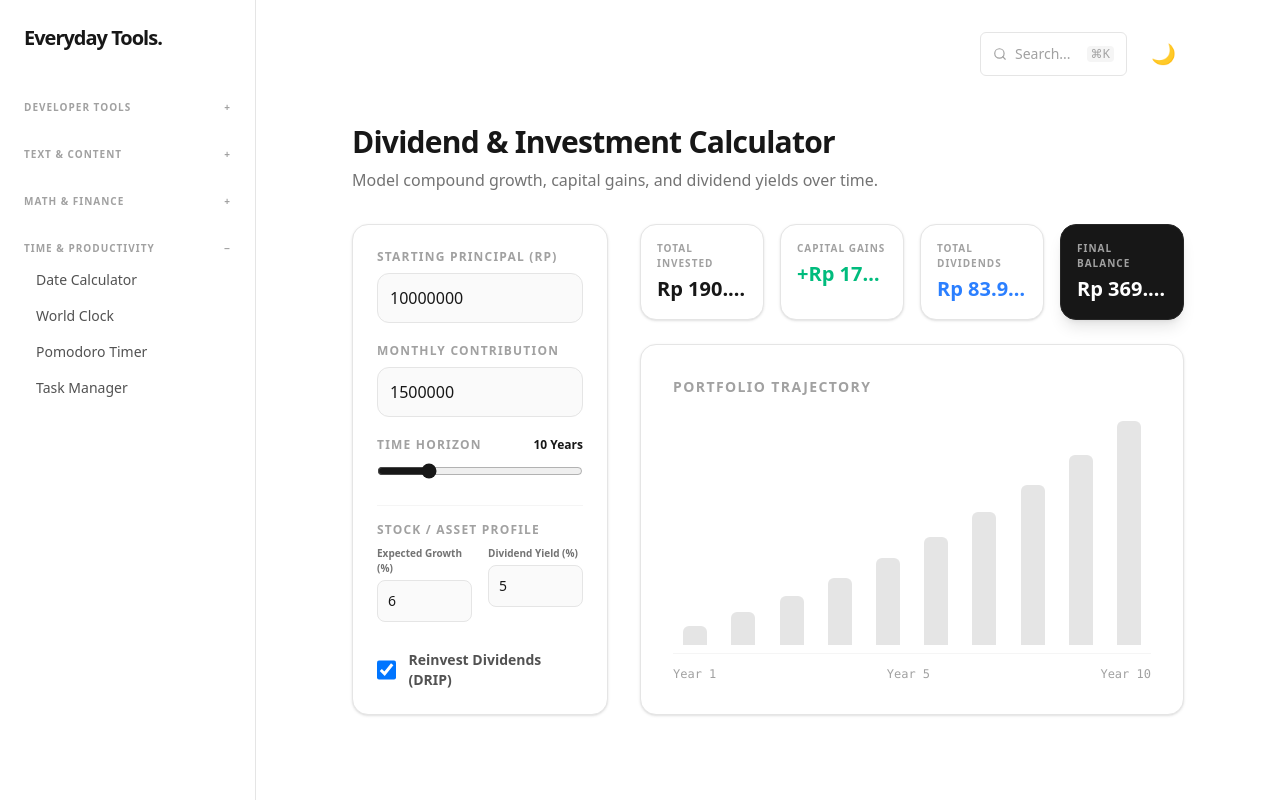
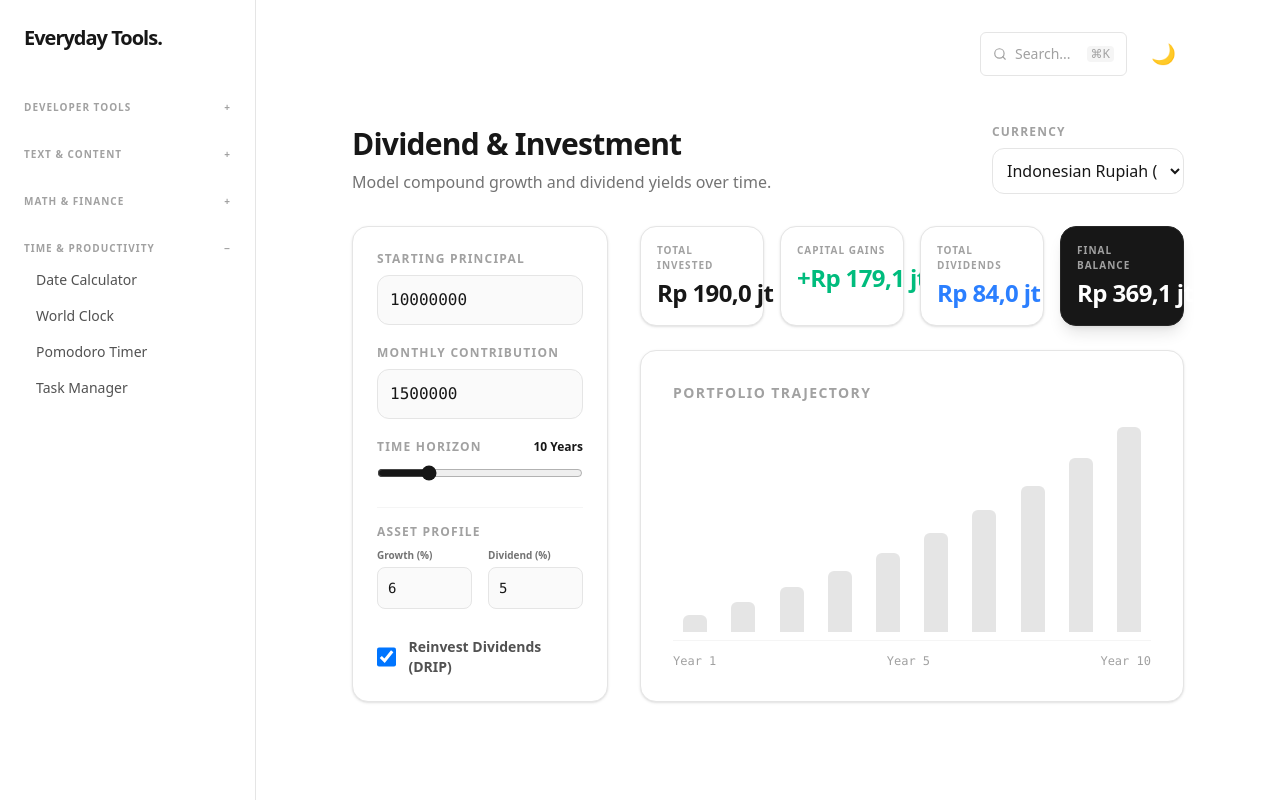
Before and after one commit to Fairfax18/everyday-tools, a Next.js app: page /math/investment in a window 1280 px wide. Built offline with nearby package versions, Linux system fonts and the light colour scheme.

Commit message:
optimize investment tool

```diff
--- a/app/math/investment/page.js
+++ b/app/math/investment/page.js
@@ -2,8 +2,18 @@
 import { useState, useMemo } from 'react';
 import { motion } from 'framer-motion';
 
+const CURRENCIES = [
+  { code: 'USD', label: 'US Dollar ($)', locale: 'en-US' },
+  { code: 'IDR', label: 'Indonesian Rupiah (Rp)', locale: 'id-ID' },
+  { code: 'EUR', label: 'Euro (€)', locale: 'en-DE' },
+  { code: 'GBP', label: 'British Pound (£)', locale: 'en-GB' },
+  { code: 'JPY', label: 'Japanese Yen (¥)', locale: 'ja-JP' },
+  { code: 'AUD', label: 'Australian Dollar ($)', locale: 'en-AU' },
+  { code: 'SGD', label: 'Singapore Dollar ($)', locale: 'en-SG' },
+];
+
 export default function InvestmentCalculator() {
-  // Setup defaults focused on IDR for realistic modeling
+  const [currency, setCurrency] = useState(CURRENCIES[1]); // Default to IDR
   const [principal, setPrincipal] = useState(10000000);
   const [monthlyContribution, setMonthlyContribution] = useState(1500000);
   const [years, setYears] = useState(10);
@@ -23,20 +33,16 @@ export default function InvestmentCalculator() {
     const divRate = (Number(dividendYield) || 0) / 100;
 
     for (let y = 1; y <= (Number(years) || 1); y++) {
-      // Add a year's worth of contributions
       const yearlyContribution = mContribute * 12;
       totalInvested += yearlyContribution;
       currentBalance += yearlyContribution;
 
-      // Calculate Capital Gains for the year
       const capitalGain = currentBalance * growthRate;
       currentBalance += capitalGain;
 
-      // Calculate Dividends for the year (based on new balance)
       const dividend = currentBalance * divRate;
       totalDividends += dividend;
 
-      // DRIP (Dividend Reinvestment Plan)
       if (reinvest) {
         currentBalance += dividend;
       }
@@ -62,43 +68,71 @@ export default function InvestmentCalculator() {
     };
   }, [principal, monthlyContribution, years, annualGrowth, dividendYield, reinvest]);
 
-  // Format IDR natively without decimals
+  // --- Formatting Helpers ---
+  const isZeroDecimal = ['IDR', 'JPY'].includes(currency.code);
+
+  // Full format for tooltips (e.g., Rp 28.583.565.689)
   const formatMoney = (amount) => {
-    return new Intl.NumberFormat('id-ID', {
+    return new Intl.NumberFormat(currency.locale, {
       style: 'currency',
-      currency: 'IDR',
-      minimumFractionDigits: 0,
-      maximumFractionDigits: 0,
-    }).format(amount);
+      currency: currency.code,
+      minimumFractionDigits: isZeroDecimal ? 0 : 2,
+      maximumFractionDigits: isZeroDecimal ? 0 : 2,
+    }).format(amount || 0);
+  };
+
+  // Compact format for tiny summary cards (e.g., Rp 28,6 M)
+  const formatCompactMoney = (amount) => {
+    return new Intl.NumberFormat(currency.locale, {
+      style: 'currency',
+      currency: currency.code,
+      notation: 'compact',
+      maximumFractionDigits: 1,
+    }).format(amount || 0);
   };
 
   return (
     <div className="max-w-5xl mx-auto animate-fade-in pb-12">
-      <h1 className="text-3xl font-bold tracking-tight mb-2">Dividend & Investment Calculator</h1>
-      <p className="text-neutral-500 dark:text-neutral-400 mb-8">Model compound growth, capital gains, and dividend yields over time.</p>
+      <div className="flex flex-col md:flex-row md:items-end justify-between mb-8 gap-4">
+        <div>
+          <h1 className="text-3xl font-bold tracking-tight mb-2">Dividend & Investment</h1>
+          <p className="text-neutral-500 dark:text-neutral-400">Model compound growth and dividend yields over time.</p>
+        </div>
+
+        {/* Currency Selector */}
+        <div className="w-full md:w-48">
+          <label className="block text-xs font-bold uppercase tracking-widest text-neutral-400 mb-2">Currency</label>
+          <select
+            value={currency.code}
+            onChange={(e) => setCurrency(CURRENCIES.find(c => c.code === e.target.value))}
+            className="w-full p-2.5 rounded-xl border border-neutral-200 dark:border-neutral-800 bg-white dark:bg-[#111] focus:outline-none focus:ring-2 focus:ring-neutral-900 dark:focus:ring-white transition"
+          >
+            {CURRENCIES.map(c => <option key={c.code} value={c.code}>{c.label}</option>)}
+          </select>
+        </div>
+      </div>
 
       <div className="grid lg:grid-cols-12 gap-8">
 
         {/* Left Column: Parameters */}
         <div className="lg:col-span-4 space-y-6">
           <div className="bg-white dark:bg-[#111] p-6 rounded-2xl border border-neutral-200 dark:border-neutral-800 shadow-sm">
-
             <div className="space-y-5">
               <div>
-                <label className="block text-xs font-bold uppercase tracking-widest text-neutral-400 mb-2">Starting Principal (Rp)</label>
+                <label className="block text-xs font-bold uppercase tracking-widest text-neutral-400 mb-2">Starting Principal</label>
                 <input
-                  type="number" min="0" step="100000"
+                  type="number" min="0" step="1000"
                   value={principal} onChange={(e) => setPrincipal(e.target.value)}
-                  className="w-full p-3 rounded-xl border border-neutral-200 dark:border-neutral-800 bg-neutral-50 dark:bg-neutral-900 focus:outline-none focus:ring-2 focus:ring-neutral-900 dark:focus:ring-white transition"
+                  className="w-full p-3 rounded-xl border border-neutral-200 dark:border-neutral-800 bg-neutral-50 dark:bg-neutral-900 focus:outline-none focus:ring-2 focus:ring-neutral-900 dark:focus:ring-white transition font-mono"
                 />
               </div>
 
               <div>
                 <label className="block text-xs font-bold uppercase tracking-widest text-neutral-400 mb-2">Monthly Contribution</label>
                 <input
-                  type="number" min="0" step="50000"
+                  type="number" min="0" step="100"
                   value={monthlyContribution} onChange={(e) => setMonthlyContribution(e.target.value)}
-                  className="w-full p-3 rounded-xl border border-neutral-200 dark:border-neutral-800 bg-neutral-50 dark:bg-neutral-900 focus:outline-none focus:ring-2 focus:ring-neutral-900 dark:focus:ring-white transition"
+                  className="w-full p-3 rounded-xl border border-neutral-200 dark:border-neutral-800 bg-neutral-50 dark:bg-neutral-900 focus:outline-none focus:ring-2 focus:ring-neutral-900 dark:focus:ring-white transition font-mono"
                 />
               </div>
 
@@ -115,22 +149,22 @@ export default function InvestmentCalculator() {
               </div>
 
               <div className="pt-4 border-t border-neutral-100 dark:border-neutral-800">
-                <label className="block text-xs font-bold uppercase tracking-widest text-neutral-400 mb-2">Stock / Asset Profile</label>
+                <label className="block text-xs font-bold uppercase tracking-widest text-neutral-400 mb-2">Asset Profile</label>
                 <div className="grid grid-cols-2 gap-4">
                   <div>
-                    <span className="block text-[10px] font-bold text-neutral-500 mb-1">Expected Growth (%)</span>
+                    <span className="block text-[10px] font-bold text-neutral-500 mb-1">Growth (%)</span>
                     <input
                       type="number" min="0" step="0.1"
                       value={annualGrowth} onChange={(e) => setAnnualGrowth(e.target.value)}
-                      className="w-full p-2.5 text-sm rounded-lg border border-neutral-200 dark:border-neutral-800 bg-neutral-50 dark:bg-neutral-900 focus:outline-none focus:ring-1 focus:ring-neutral-900 dark:focus:ring-white"
+                      className="w-full p-2.5 text-sm rounded-lg border border-neutral-200 dark:border-neutral-800 bg-neutral-50 dark:bg-neutral-900 focus:outline-none focus:ring-1 focus:ring-neutral-900 dark:focus:ring-white font-mono"
                     />
                   </div>
                   <div>
-                    <span className="block text-[10px] font-bold text-neutral-500 mb-1">Dividend Yield (%)</span>
+                    <span className="block text-[10px] font-bold text-neutral-500 mb-1">Dividend (%)</span>
                     <input
                       type="number" min="0" step="0.1"
                       value={dividendYield} onChange={(e) => setDividendYield(e.target.value)}
-                      className="w-full p-2.5 text-sm rounded-lg border border-neutral-200 dark:border-neutral-800 bg-neutral-50 dark:bg-neutral-900 focus:outline-none focus:ring-1 focus:ring-neutral-900 dark:focus:ring-white"
+                      className="w-full p-2.5 text-sm rounded-lg border border-neutral-200 dark:border-neutral-800 bg-neutral-50 dark:bg-neutral-900 focus:outline-none focus:ring-1 focus:ring-neutral-900 dark:focus:ring-white font-mono"
                     />
                   </div>
                 </div>
@@ -154,50 +188,48 @@ export default function InvestmentCalculator() {
         {/* Right Column: Visualization & Breakdown */}
         <div className="lg:col-span-8 flex flex-col space-y-6">
 
-          {/* Top Summary Cards */}
+          {/* Top Summary Cards USING COMPACT MONEY */}
           <div className="grid grid-cols-2 md:grid-cols-4 gap-4">
             <div className="p-4 bg-white dark:bg-[#111] border border-neutral-200 dark:border-neutral-800 rounded-2xl shadow-sm">
               <p className="text-[10px] font-bold uppercase tracking-widest text-neutral-400 mb-1">Total Invested</p>
-              <p className="text-lg md:text-xl font-bold text-neutral-900 dark:text-white tabular-nums truncate">{formatMoney(projection.totalInvested)}</p>
+              <p className="text-xl md:text-2xl font-bold text-neutral-900 dark:text-white tabular-nums tracking-tight">{formatCompactMoney(projection.totalInvested)}</p>
             </div>
             <div className="p-4 bg-white dark:bg-[#111] border border-neutral-200 dark:border-neutral-800 rounded-2xl shadow-sm">
               <p className="text-[10px] font-bold uppercase tracking-widest text-neutral-400 mb-1">Capital Gains</p>
-              <p className="text-lg md:text-xl font-bold text-emerald-500 dark:text-emerald-400 tabular-nums truncate">+{formatMoney(projection.totalGrowth)}</p>
+              <p className="text-xl md:text-2xl font-bold text-emerald-500 dark:text-emerald-400 tabular-nums tracking-tight">+{formatCompactMoney(projection.totalGrowth)}</p>
             </div>
             <div className="p-4 bg-white dark:bg-[#111] border border-neutral-200 dark:border-neutral-800 rounded-2xl shadow-sm">
               <p className="text-[10px] font-bold uppercase tracking-widest text-neutral-400 mb-1">Total Dividends</p>
-              <p className="text-lg md:text-xl font-bold text-blue-500 dark:text-blue-400 tabular-nums truncate">{formatMoney(projection.totalDividends)}</p>
+              <p className="text-xl md:text-2xl font-bold text-blue-500 dark:text-blue-400 tabular-nums tracking-tight">{formatCompactMoney(projection.totalDividends)}</p>
             </div>
             <div className="p-4 bg-neutral-900 dark:bg-white border border-neutral-800 dark:border-neutral-200 rounded-2xl shadow-lg">
               <p className="text-[10px] font-bold uppercase tracking-widest text-neutral-400 dark:text-neutral-500 mb-1">Final Balance</p>
-              <p className="text-lg md:text-xl font-extrabold text-white dark:text-neutral-900 tabular-nums truncate">{formatMoney(projection.finalBalance)}</p>
+              <p className="text-xl md:text-2xl font-extrabold text-white dark:text-neutral-900 tabular-nums tracking-tight">{formatCompactMoney(projection.finalBalance)}</p>
             </div>
           </div>
 
-          {/* Visual Growth Chart */}
+          {/* Visual Growth Chart USING FULL MONEY IN TOOLTIPS */}
           <div className="bg-white dark:bg-[#111] p-6 md:p-8 rounded-2xl border border-neutral-200 dark:border-neutral-800 shadow-sm flex-1 flex flex-col">
             <h3 className="text-sm font-bold uppercase tracking-widest text-neutral-400 mb-6">Portfolio Trajectory</h3>
 
             <div className="flex-1 flex items-end justify-between gap-1 h-64 border-b border-neutral-100 dark:border-neutral-800 pb-2">
               {projection.yearlyData.map((data, idx) => {
-                // Calculate height percentages relative to the final max balance
                 const totalHeightPct = (data.balance / projection.maxBalance) * 100;
 
                 return (
                   <div key={data.year} className="relative group w-full flex flex-col justify-end items-center h-full">
-                    {/* Hover Tooltip */}
+                    {/* Hover Tooltip - Shows full un-abbreviated number */}
                     <div className="absolute bottom-full mb-2 opacity-0 group-hover:opacity-100 transition-opacity z-10 w-max bg-neutral-900 dark:bg-white text-white dark:text-neutral-900 text-xs p-3 rounded-lg shadow-xl pointer-events-none">
                       <p className="font-bold mb-1 border-b border-neutral-700 dark:border-neutral-200 pb-1">Year {data.year}</p>
-                      <p>Balance: {formatMoney(data.balance)}</p>
-                      <p className="text-blue-400 dark:text-blue-600">Dividend: {formatMoney(data.yearlyDividend)}</p>
+                      <p className="font-mono">Bal: {formatMoney(data.balance)}</p>
+                      <p className="text-blue-400 dark:text-blue-600 font-mono mt-1">Div: {formatMoney(data.yearlyDividend)}</p>
                     </div>
 
-                    {/* The Bar */}
                     <motion.div
                       initial={{ height: 0 }}
                       animate={{ height: `${totalHeightPct}%` }}
                       transition={{ duration: 0.5, delay: idx * 0.02 }}
-                      className="w-full max-w-[24px] bg-neutral-200 dark:bg-neutral-800 rounded-t-md hover:bg-neutral-300 dark:hover:bg-neutral-700 transition-colors"
+                      className="w-full max-w-[24px] bg-neutral-200 dark:bg-neutral-800 rounded-t-md hover:bg-neutral-400 dark:hover:bg-neutral-600 transition-colors"
                     />
                   </div>
                 );
```
